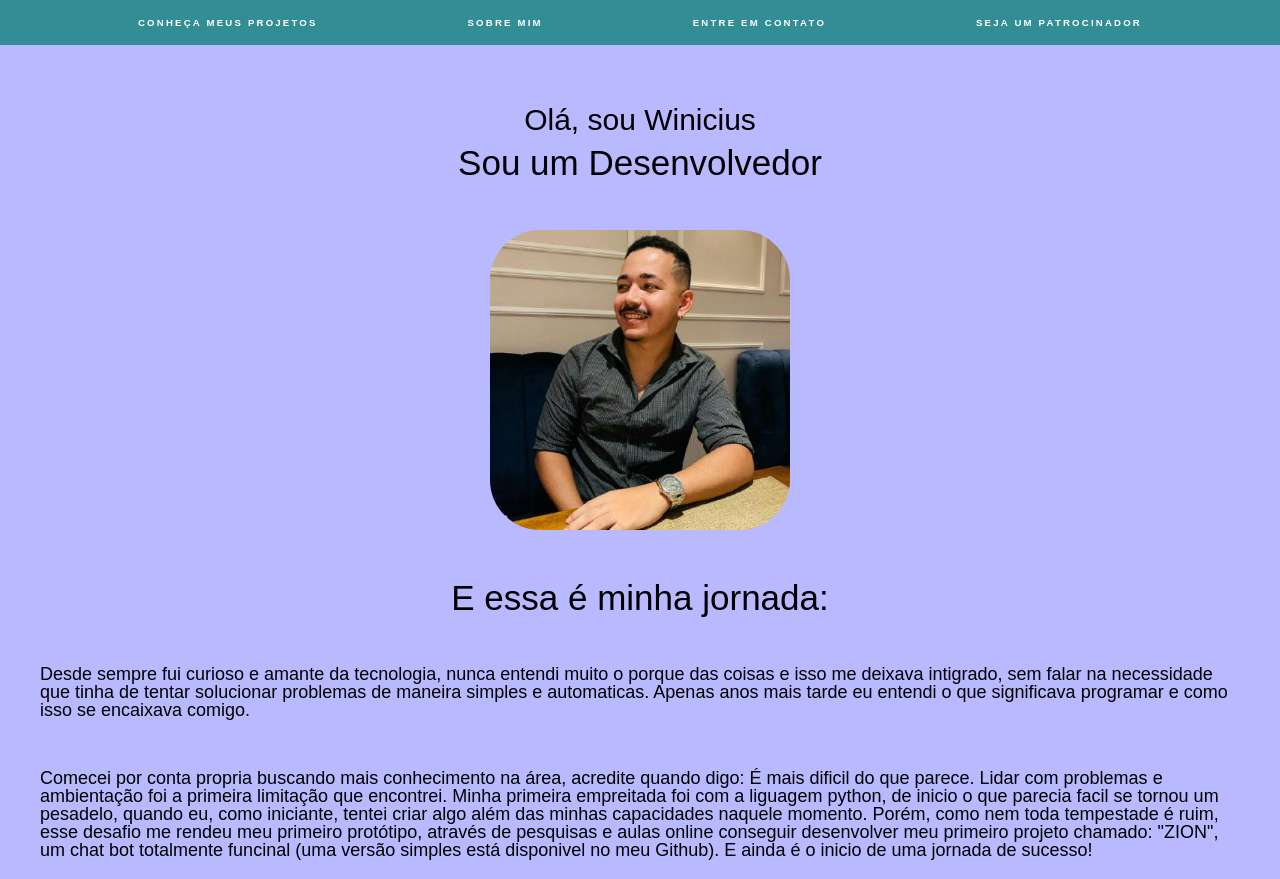
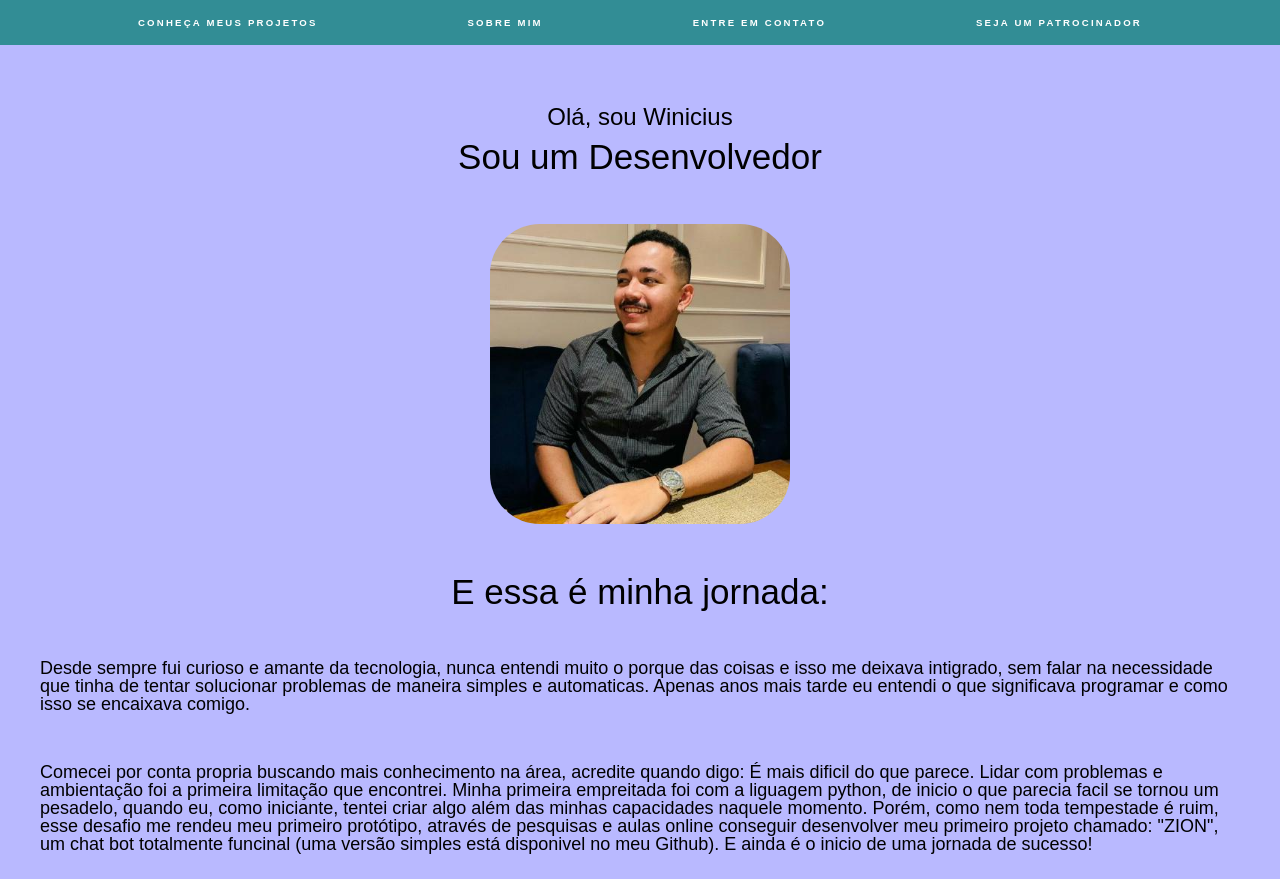
Before and after one commit to winicius2003/Site-Pessoal, a plain HTML site: page sobre.html in a window 1280 px wide. Drawn offline with Linux system fonts and the light colour scheme.

Commit message:
Update style.css

```diff
--- a/css/style.css
+++ b/css/style.css
@@ -1,6 +1,6 @@
 
 .titulo{ text-align: center ;
-    font-size: 30px;
+    font-size: 24px;
     margin-top: 60px;
 
     }
```
